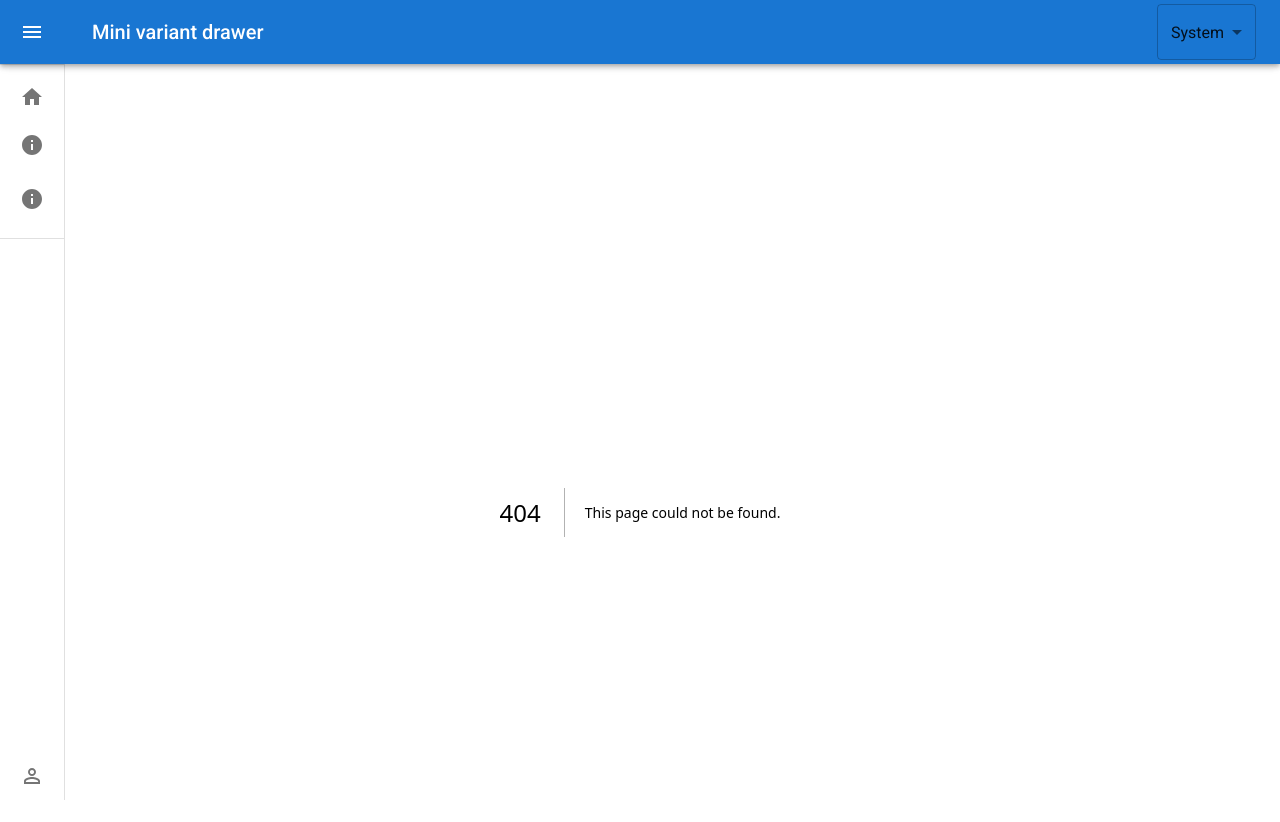
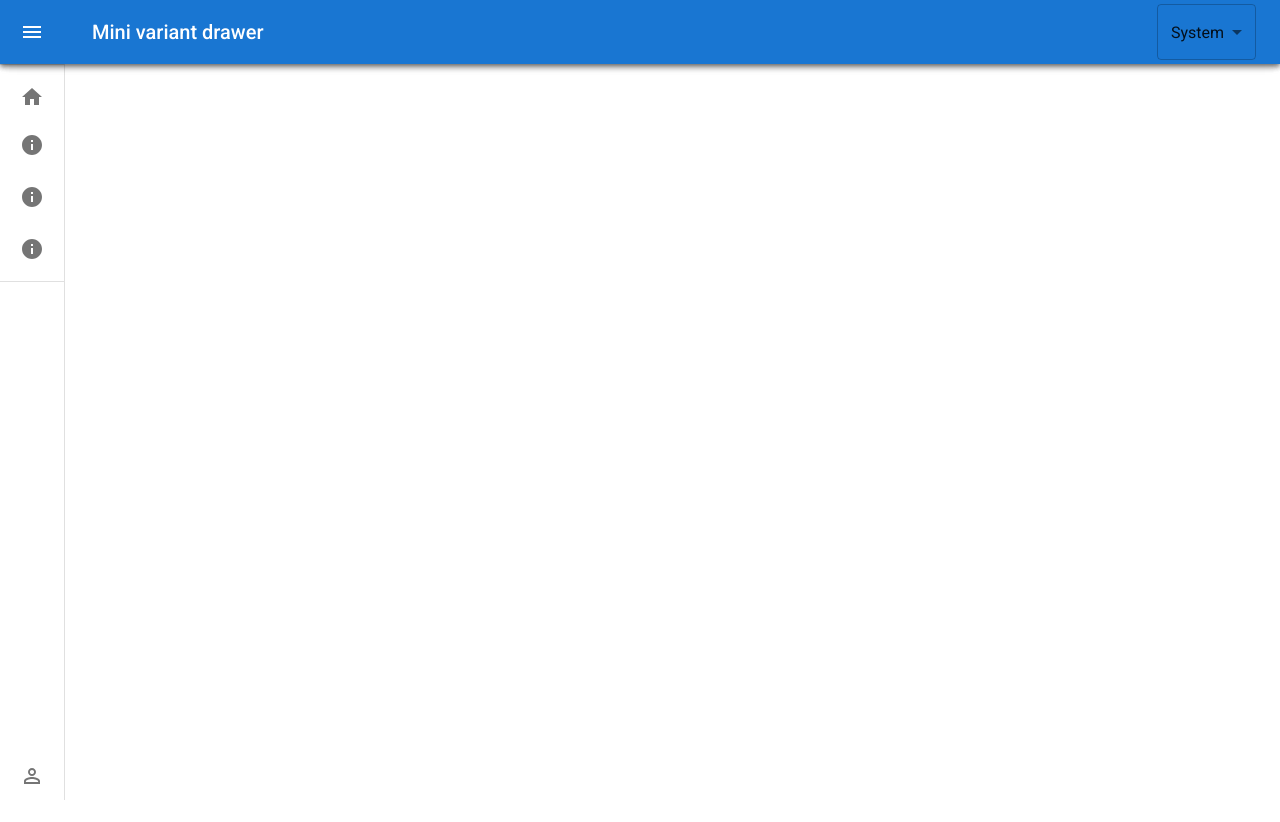
Before and after one commit to Remy4657/next-mui, a Next.js app: page /component/Sidebar in a window 1280 px wide. Before the commit this address had no page. Shown: the top 822 px of the page. After the commit the page ends 800 px from the top, so only its background shows below. Built offline with nearby package versions, Linux system fonts and the light colour scheme; what @mui/material-nextjs would draw is missing.

Commit message:
dropdown menu

```diff
--- a/src/app/component/page.tsx
+++ b/src/app/component/Sidebar/page.tsx
@@ -20,10 +20,12 @@ import ListItemText from "@mui/material/ListItemText";
 import InfoIcon from "@mui/icons-material/Info";
 import HomeIcon from "@mui/icons-material/Home";
 import Link from "next/link";
-import ColorModeSelect from "../theme/ColorModeSelect";
-import BasicMenu from "./BasicMenu/page";
-
-import styles from "./page.module.css";
+import ColorModeSelect from "../../theme/ColorModeSelect";
+import BasicMenu from "../BasicMenu/page";
+import Accordion from "@mui/material/Accordion";
+import AccordionSummary from "@mui/material/AccordionSummary";
+import AccordionDetails from "@mui/material/AccordionDetails";
+import ArrowDropDownIcon from "@mui/icons-material/ArrowDropDown";
 
 const drawerWidth = 240;
 
@@ -267,6 +269,106 @@ export default function Sidebar() {
               </ListItemButton>
             </Link>
           </ListItem>
+
+          {/* dropdown menu */}
+          <ListItem disablePadding sx={{ display: "block" }}>
+            <Accordion sx={{ boxShadow: "none" }}>
+              <AccordionSummary
+                expandIcon={<ArrowDropDownIcon />}
+                aria-controls="panel1-content"
+                id="panel1-header"
+                sx={{
+                  justifyContent: "left",
+                  padding: "0 20px",
+                }}
+              >
+                <ListItemIcon
+                  sx={[
+                    {
+                      minWidth: 0,
+                      justifyContent: "center",
+                      alignItems: "center",
+                    },
+                    open
+                      ? {
+                          mr: 3,
+                        }
+                      : {
+                          mr: "auto",
+                        },
+                  ]}
+                >
+                  <InfoIcon />
+                </ListItemIcon>
+                <ListItemText
+                  sx={[
+                    open
+                      ? {
+                          opacity: 1,
+                        }
+                      : {
+                          opacity: 0,
+                        },
+                  ]}
+                >
+                  Item parent
+                </ListItemText>
+              </AccordionSummary>
+              <AccordionDetails>
+                <Link href="/">
+                  <ListItemButton
+                    sx={[
+                      {
+                        minHeight: 48,
+                        px: 2.5,
+                      },
+                      open
+                        ? {
+                            justifyContent: "initial",
+                          }
+                        : {
+                            justifyContent: "center",
+                          },
+                    ]}
+                  >
+                    <ListItemIcon
+                      sx={[
+                        {
+                          minWidth: 0,
+                          justifyContent: "center",
+                        },
+                        open
+                          ? {
+                              mr: 3,
+                            }
+                          : {
+                              mr: "auto",
+                            },
+                      ]}
+                    >
+                      <InfoIcon />
+                    </ListItemIcon>
+                    <ListItemText
+                      sx={[
+                        open
+                          ? {
+                              opacity: 1,
+                            }
+                          : {
+                              opacity: 0,
+                            },
+                      ]}
+                    >
+                      Item child
+                    </ListItemText>
+                  </ListItemButton>
+                </Link>
+              </AccordionDetails>
+            </Accordion>
+          </ListItem>
+
+          {/* end dropdow menu */}
+
           <ListItem disablePadding sx={{ display: "block" }}>
             <Link href="/about">
               <ListItemButton
@@ -312,7 +414,7 @@ export default function Sidebar() {
                         },
                   ]}
                 >
-                  <BasicMenu />
+                  About
                 </ListItemText>
               </ListItemButton>
             </Link>
--- a/src/app/component/SidebarWrapper/page.tsx
+++ b/src/app/component/SidebarWrapper/page.tsx
@@ -1,7 +1,7 @@
 "use client";
 
 import { usePathname } from "next/navigation";
-import Sidebar from "../page";
+import Sidebar from "../Sidebar/page";
 
 export default function SidebarWrapper({
   children,
```
Also changed, not shown: src/app/component/Sidebar/page.module.css (renamed from src/app/component/page.module.css).
